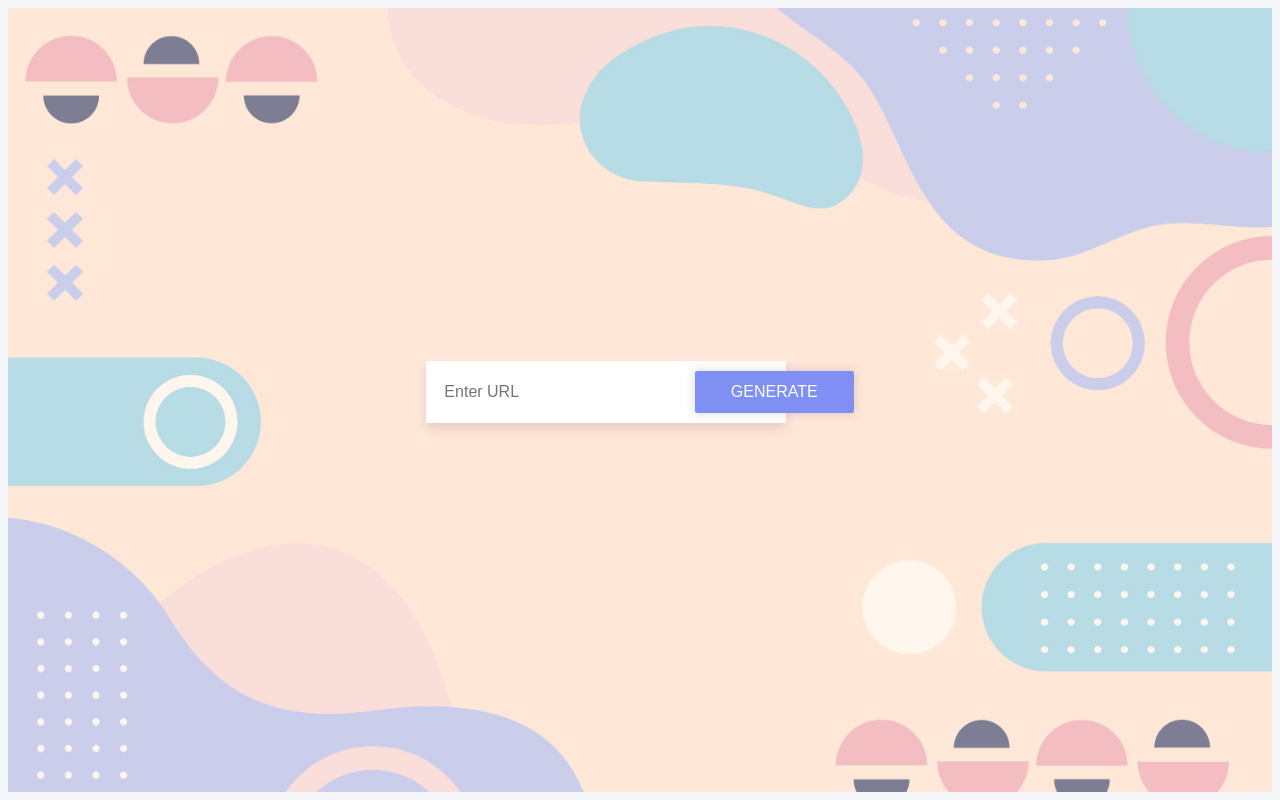
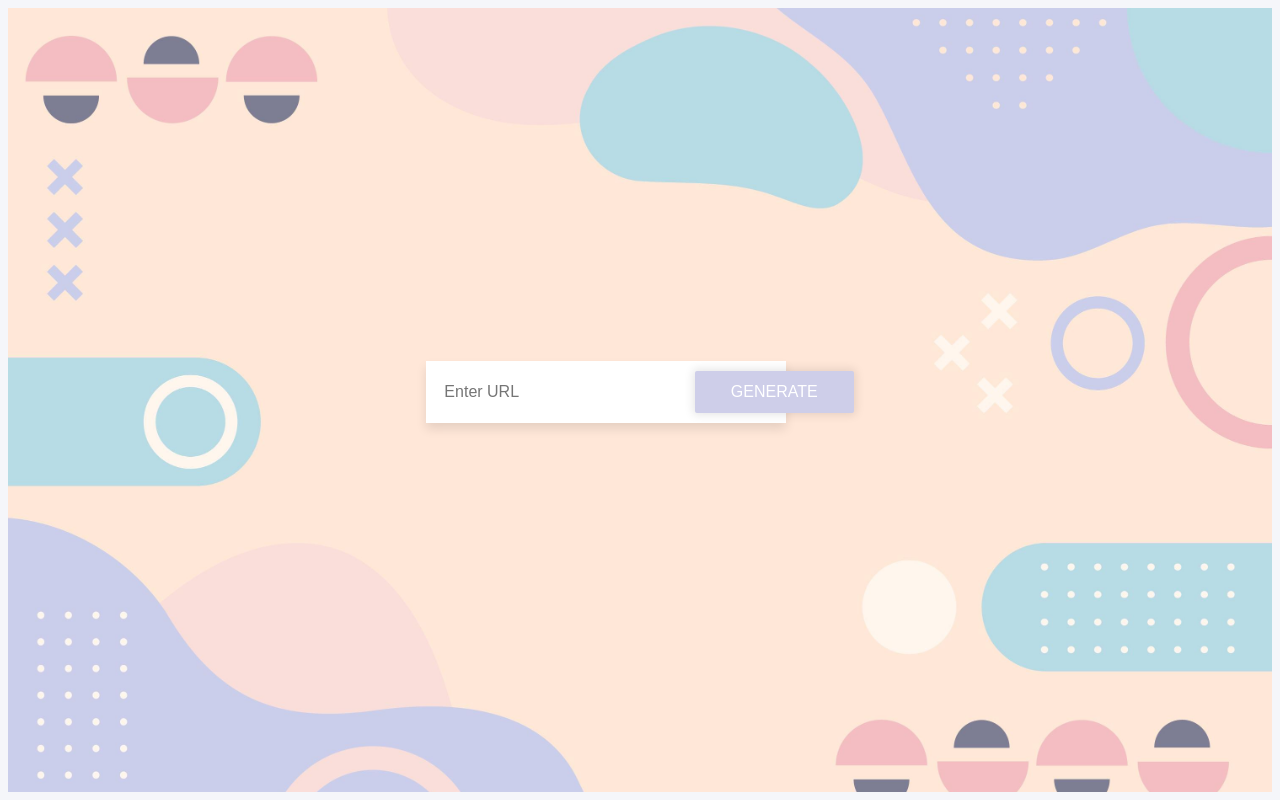
Before and after one commit to Vidhey012/Qrcode-Generator, a plain HTML site: page index.html in a window 1280 px wide. Drawn offline with Linux system fonts and the light colour scheme.

Commit message:
Update index.html

```diff
--- a/index.html
+++ b/index.html
@@ -48,7 +48,7 @@ a:hover {
   cursor: pointer;
 }
 .btn--primary {
-  background: #7f8ff4;
+  background: #cecee9;
   color: #fff;
   box-shadow: 0 0 10px 2px rgba(0, 0, 0, 0.1);
   border-radius: 2px;
```
